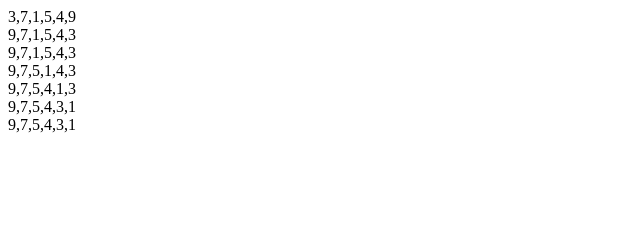
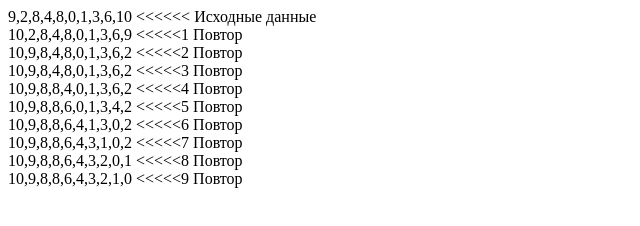
Before and after one commit to Zimolev/Butkemp, a plain HTML site: page Lection_3/index.html in a window 1280 px wide. Shown: the whole page, without its empty margins (0-640 px from the left). Drawn offline with Linux system fonts and the light colour scheme.

Commit message:
Added Lection3 created sort finish

```diff
--- a/Lection_3/index.html
+++ b/Lection_3/index.html
@@ -6,16 +6,35 @@
     <title>Сортировка</title>
 
     <script>
-        var numbers = [3, 7, 1, 5, 4, 9];
+
+        function getRandom(n)
+        {
+            return Math.round(Math.random() * n);
+        }
+
+        function getArray(count)
+        {
+            var tempArray = [];
+            for (let i = 0; i < count; i++)
+            {
+                tempArray.push(getRandom(10));
+            }
+            return tempArray;
+        }
+        //document.write(getRandom(100) + "<br>");
+        //var numbers = [3, 7, 1, 5, 4, 9];
         //alert(array);
-        document.write(numbers);
+
+        var numbers = getArray(10);
+
+        document.write(numbers + " <<<<<< Исходные данные <br>");
         var size = numbers.length;
 
-        for(var current = 0; current < size; current++)
+        for(var current = 0; current < size - 1; current++)
         {
             var position = current;
 
-            for (var i = current; i < size; i++)
+            for (var i = current + 1; i < size; i++)
             {
                 if (numbers[i] > numbers[position])
                 {
@@ -27,7 +46,7 @@
             numbers[current] = numbers[position];
             numbers[position] = temp;
 
-            document.write("<br>" + numbers);
+            document.write(numbers + " <<<<<" +(current + 1) + "   Повтор <br>");
         }
     </script>
 </head>
```
